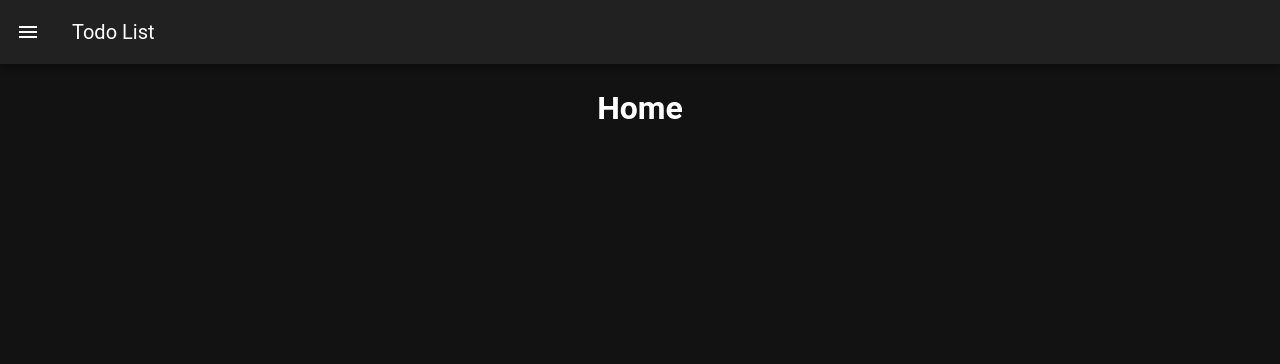
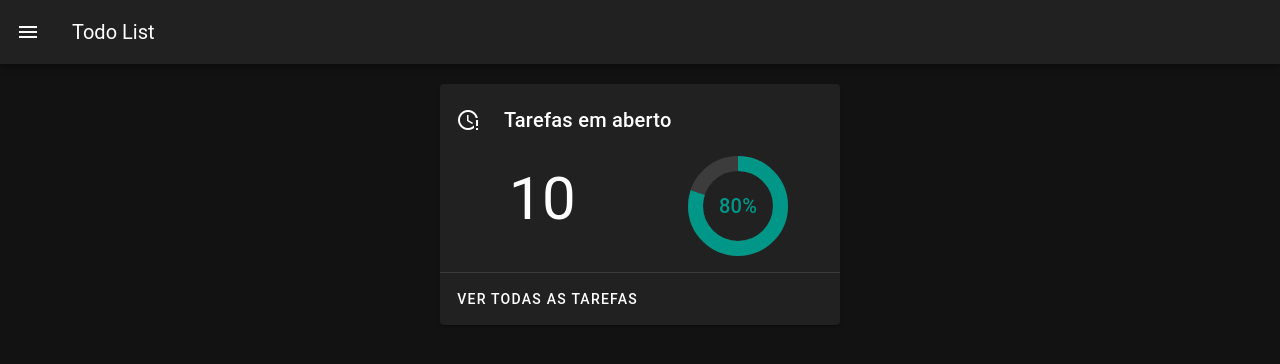
Before and after one commit to RodrigoArgenton/todo-list, a Vue app: page / in a window 1280 px wide. Shown: the top 364 px of the page. Built offline with nearby package versions, Linux system fonts and the light colour scheme.

Commit message:
card - tarefa em aberto

```diff
--- a/src/views/Home.vue
+++ b/src/views/Home.vue
@@ -1,6 +1,36 @@
 <script setup>
-
+const teste = 80
 </script>
 <template>
-    <h1>Home</h1>
+    <v-card
+        prepend-icon="mdi-clock-alert-outline"
+        width="400"
+    >
+        <template v-slot:title>
+            <v-card-item>
+                <v-card-title>Tarefas em aberto</v-card-title>
+            </v-card-item>
+        </template>
+        <v-card-text class="text-h2">
+            <v-row>
+                <v-col cols="6" class="text-center">
+                    10
+                </v-col>
+                <v-col cols="6">
+                    <div class="text-center">
+                        <v-progress-circular :model-value="teste" :rotate="360" :size="100" :width="15" color="teal" class="text-h6">
+                            <template v-slot:default> {{ teste }}% </template>
+                        </v-progress-circular>
+                    </div>
+                </v-col>
+            </v-row>
+        </v-card-text>
+        <v-divider></v-divider>
+
+        <v-card-actions>
+            <v-btn
+                to="/task"
+            >Ver todas as tarefas</v-btn>
+        </v-card-actions>
+    </v-card>
 </template>
```
